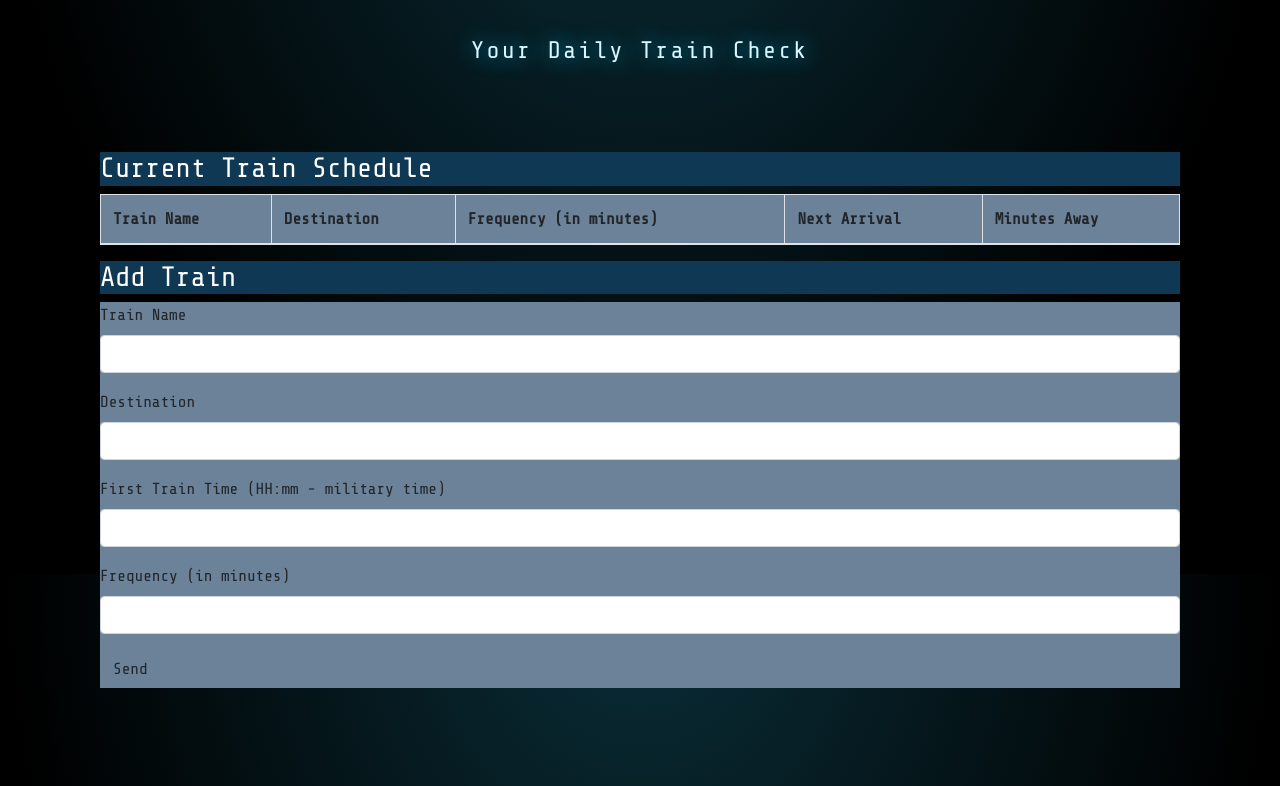
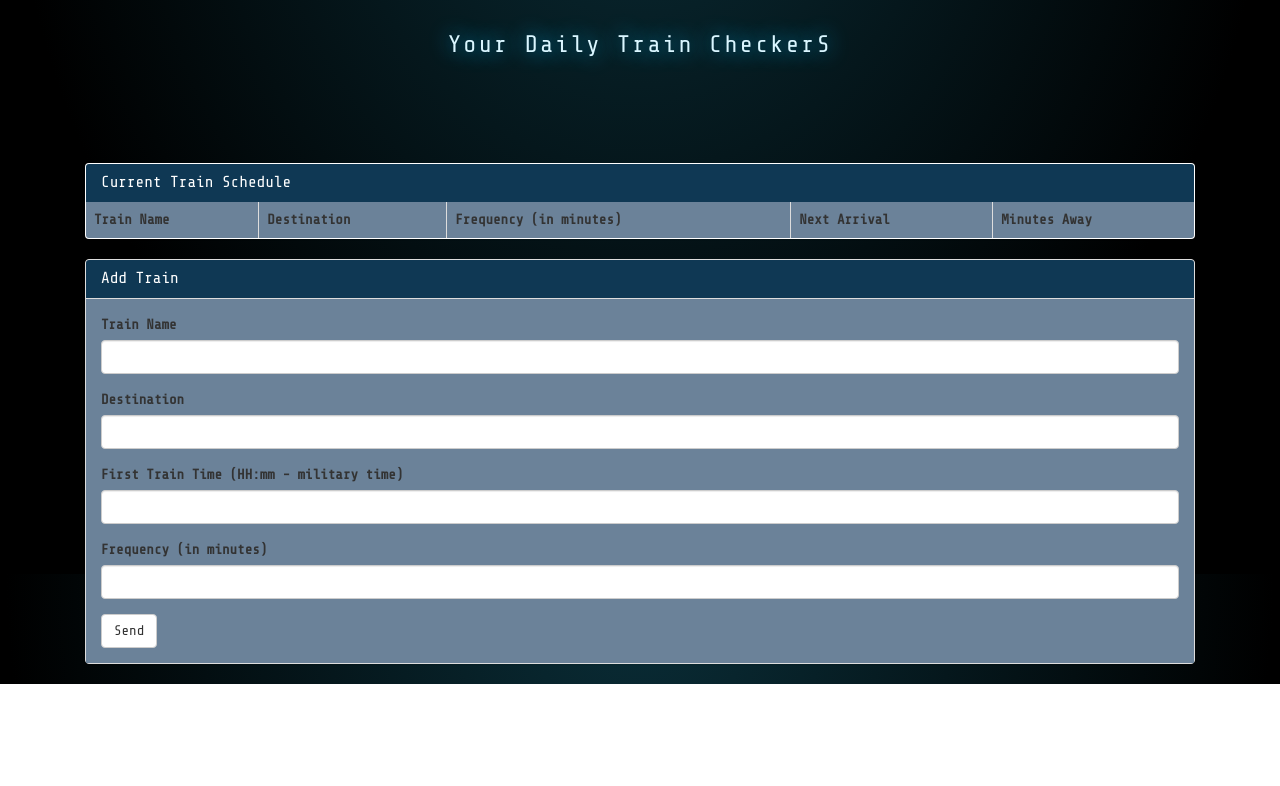
Before and after one commit to jwbeuchert/trainScheduler, a plain HTML site: page index.html in a window 1280 px wide. Shown: the part 226-1012 px from the top of the page. After the commit the page ends 910 px from the top, so only its background shows below. Drawn offline with nearby package versions, Linux system fonts and the light colour scheme; no server answers.

Commit message:
Adding new bootstrap libray

```diff
--- a/index.html
+++ b/index.html
@@ -1,6 +1,9 @@
 <!DOCTYPE html>
 <html lang="en">
   <head>
+
+        <title>Train Schedule</title>
+
       <!-- My CSS -->
     <link rel="stylesheet" type="text/css" href="assets/css/style.css">
 
@@ -8,7 +11,7 @@
     <link rel="stylesheet" href="https://cdnjs.cloudflare.com/ajax/libs/normalize/8.0.1/normalize.min.css">
     <link href="https://fonts.googleapis.com/css?family=Share+Tech+Mono&display=swap" rel="stylesheet">
     <!-- Bootstrap -->
-    <link rel="stylesheet" href="https://stackpath.bootstrapcdn.com/bootstrap/4.3.1/css/bootstrap.min.css" integrity="sha384-ggOyR0iXCbMQv3Xipma34MD+dH/1fQ784/j6cY/iJTQUOhcWr7x9JvoRxT2MZw1T" crossorigin="anonymous">
+    <link rel="stylesheet" href="https://maxcdn.bootstrapcdn.com/bootstrap/3.3.7/css/bootstrap.min.css" integrity="sha384-BVYiiSIFeK1dGmJRAkycuHAHRg32OmUcww7on3RYdg4Va+PmSTsz/K68vbdEjh4u" crossorigin="anonymous">
     <!-- jquery -->
     <script  src="https://code.jquery.com/jquery-3.4.1.min.js"></script>
     <!-- Firebase -->
@@ -16,17 +19,18 @@
     <script src="https://www.gstatic.com/firebasejs/7.1.0/firebase-database.js"></script>
     <!-- Moment.js -->
     <script src="https://cdnjs.cloudflare.com/ajax/libs/moment.js/2.24.0/moment.min.js"></script>
-    <title>Train Schedule</title>
+
   </head>
   <body>
 
     <div id="clock">
         <p class="date">{{ date }}</p>
         <p class="time">{{ time }}</p>
-        <p class="text">Your Daily Train Check</p>
+        <p class="text">Your Daily Train CheckerS</p>
     </div>
 
     <div class="container">
+        <!-- Tain Schedule -->
         <div class="col-lg-12">
                 <div class="panel" style="margin-top: 35%">
                   <div class="panel-heading" style="background-color: #0f3854">
@@ -82,6 +86,8 @@
     </div>
 </div>
     </div>
+
+    <!-- Vue.js -->
     <script src='https://cdnjs.cloudflare.com/ajax/libs/vue/2.6.10/vue.min.js'></script>
     <!-- My JavaScript -->
     <script type="text/javascript" src="assets/javascript/train.js"></script>
```
Lines whose indentation alone changed are shown as unchanged.
